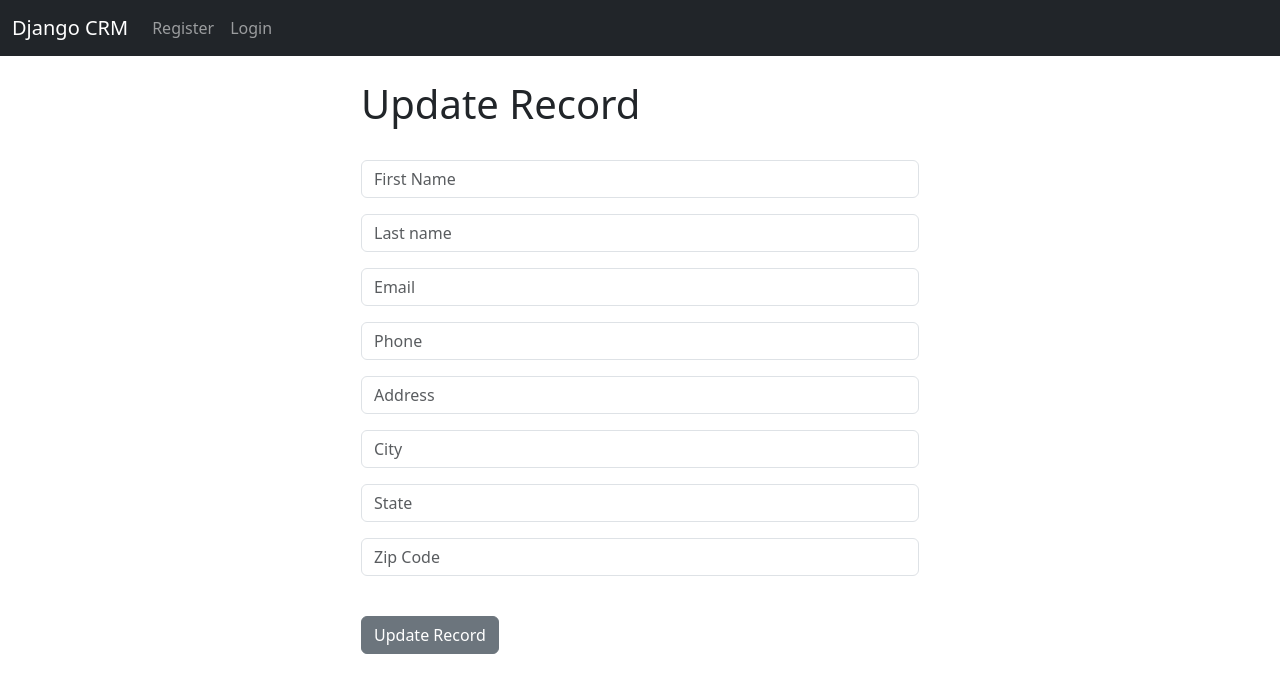
After one commit to JarenML/Django-CRM, a Django app: template website/templates/update_record.html in a window 1280 px wide. The commit adds this page. Shown: the top 693 px of the page. Run offline with Django 5.2, Linux system fonts and the light colour scheme; the template is opened without the code that fills it: values that come from a table or form of the project are taken from there, others are empty.

Commit message:
Funcionalidad para actualizar cliente

```diff
--- a/website/forms.py
+++ b/website/forms.py
@@ -37,7 +37,7 @@ class AddRecordForm(forms.ModelForm):
 
     class Meta:
         model = Record
-        exclude = '__all__'
+        fields = '__all__'
 
         widgets = {
             'first_name': forms.widgets.TextInput(attrs={'placeholder': 'First Name', 'class': 'form-control'}),
--- a/website/templates/add_record.html
+++ b/website/templates/add_record.html
@@ -9,7 +9,8 @@
     {{ form.as_p }}
     <br/>
     <button type="submit" class="btn btn-secondary">Add Record</button>
+    <a href="{% url "home" %}" class="btn btn-secondary">Back</a>
 </form>
 
-
+</div>
 {% endblock %}
--- a/website/templates/record.html
+++ b/website/templates/record.html
@@ -41,8 +41,10 @@
         </p>
     </div>
 </div>
+
 <br/><br/>
+
 <a href="{% url "home" %}" class="btn btn-secondary">Back</a>
 <a href="{% url "delete_record" customer_record.id %}" class="btn btn-danger">Delete</a>
-
+<a href="{% url "update_record" customer_record.id %}" class="btn btn-secondary">Update Record</a>
 {% endblock %}
--- /dev/null
+++ b/website/templates/update_record.html
@@ -0,0 +1,15 @@
+{% extends "base.html" %}
+
+{% block content %}
+<div class="col-md-6 offset-md-3">
+<h1>Update Record</h1>
+<br/>
+<form method="POST">
+    {% csrf_token %}
+    {{ form.as_p }}
+    <br/>
+    <button type="submit" class="btn btn-secondary">Update Record</button>
+</form>
+
+</div>
+{% endblock %}
--- a/website/urls.py
+++ b/website/urls.py
@@ -7,7 +7,8 @@ urlpatterns = [
     #path('login/', views.login_user, name='login'),
     path('logout/', views.logout_user, name='logout'),
     path('register/', views.register_user, name='register'),
-    path('record/<int:pk>', views.customer_record, name='record'),
-    path('delete_record/<int:pk>', views.delete_record, name='delete_record'),
+    path('record/<int:pk>/', views.customer_record, name='record'),
+    path('delete_record/<int:pk>/', views.delete_record, name='delete_record'),
     path('add_record/', views.add_record, name='add_record'),
+    path('update_record/<int:pk>/', views.update_record, name='update_record'),
 ]
```
Also changed, not shown: website/views.py (+15 -0 lines).
